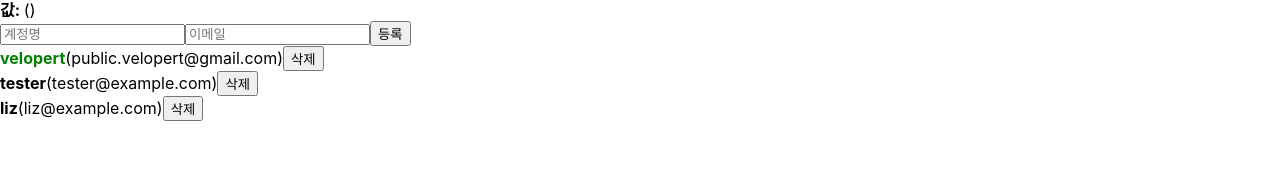
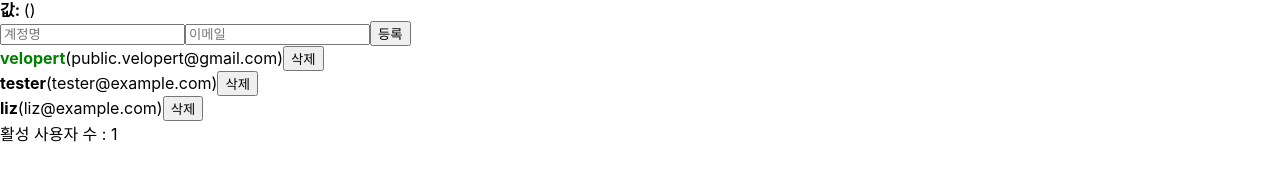
Before and after one commit to jjy321501/React-App, a React (Create React App) app in the folder begin-react/: page / in a window 1280 px wide. Shown: the part 240-420 px from the top of the page. Built offline with nearby package versions, Linux system fonts and the light colour scheme.

Commit message:
React-app useMemo Hook 연산값 재사용하기

```diff
--- a/begin-react/src/App.js
+++ b/begin-react/src/App.js
@@ -1,4 +1,4 @@
-import React,{useRef,useState} from 'react';
+import React,{useRef,useState,useMemo} from 'react';
 import Hello from './Hello';
 import Wrapper from './Wrapper';
 import './App.css';
@@ -6,6 +6,11 @@
 import InputSample from './InputSample';
 import UserList from './UserList';
 import CreateUser from './CreateUser';
+//active 값이 true 인 사용자의 수를 세어서 화면에 렌더링
+function countActiveUsers(users){
+  console.log('활성 사용자 수를 세는중...');
+  return users.filter(user => user.active).length;
+}
 
 function App() {
   /* const name = 'react';
@@ -79,6 +84,7 @@
       )
     );
   };
+  const count = useMemo(() => countActiveUsers(users),[users]);
   return (//쓰이는 곳에서 값을 정한다 => props(부모)
     <>
       {/* 주석은 화면에 보이지 않습니다 */}
@@ -98,6 +104,7 @@
       <UserList users={users} onRemove={onRemove} onToggle={onToggle} />
      {/*  <div style={style}>{name}</div>
       <div className="gray-box"></div> */}
+      <div>활성 사용자 수 : {count}</div>
     </>
   );
 }
```
